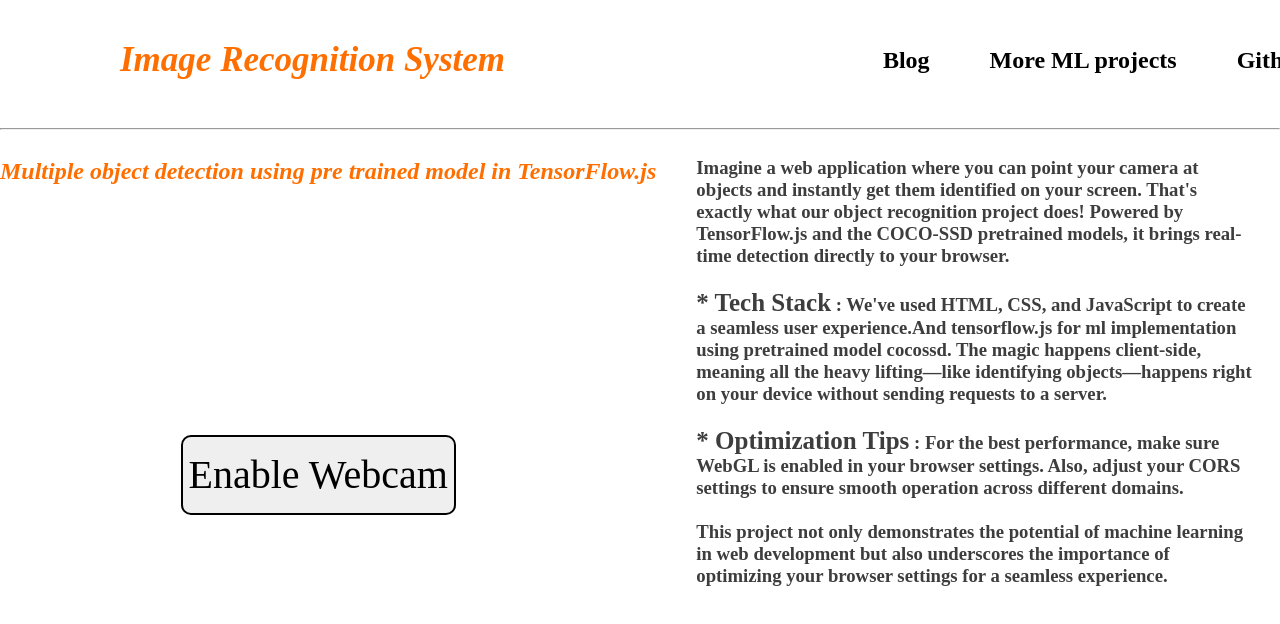
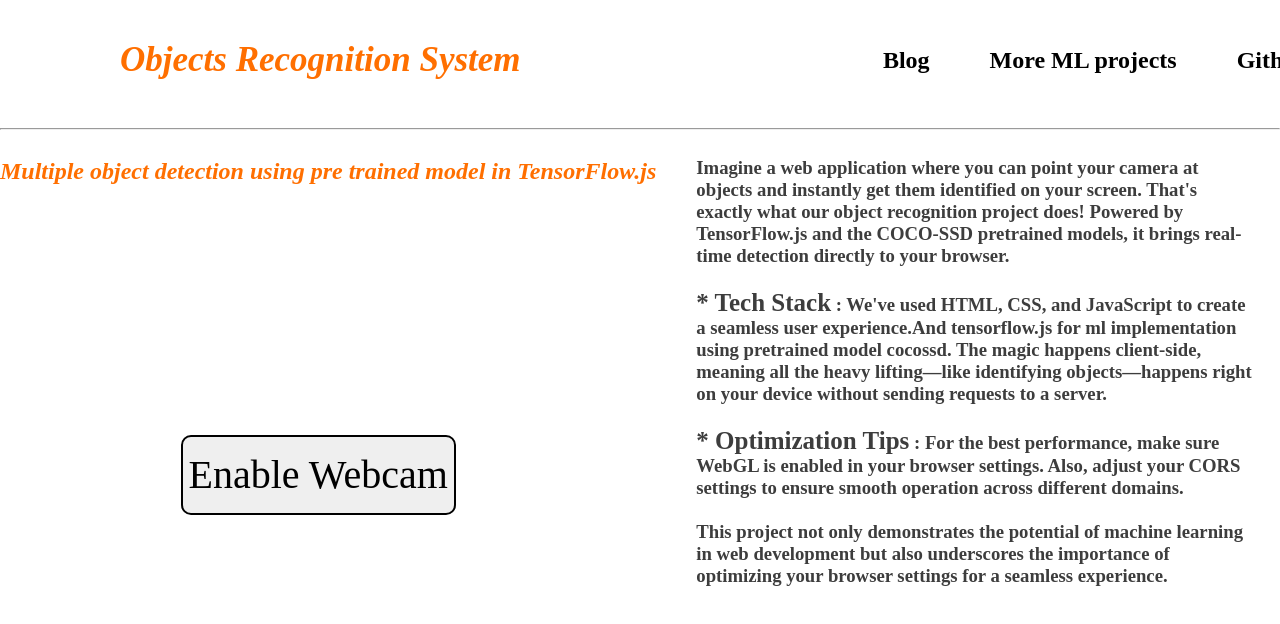
Before and after one commit to Surbhit-14/Object_Recognition_System, a plain HTML site: page index.html in a window 1280 px wide. Shown: the top 624 px of the page. Drawn offline with Linux system fonts and the light colour scheme; a script that the page names is missing.

Commit message:
Update index.html

```diff
--- a/index.html
+++ b/index.html
@@ -14,7 +14,7 @@
 <body>
     <section class="header">
         <div>
-            <h1 class="heading">Image Recognition System</h1>
+            <h1 class="heading">Objects Recognition System</h1>
         </div>
         <div class="right">
             <a style="text-decoration: none;
```
